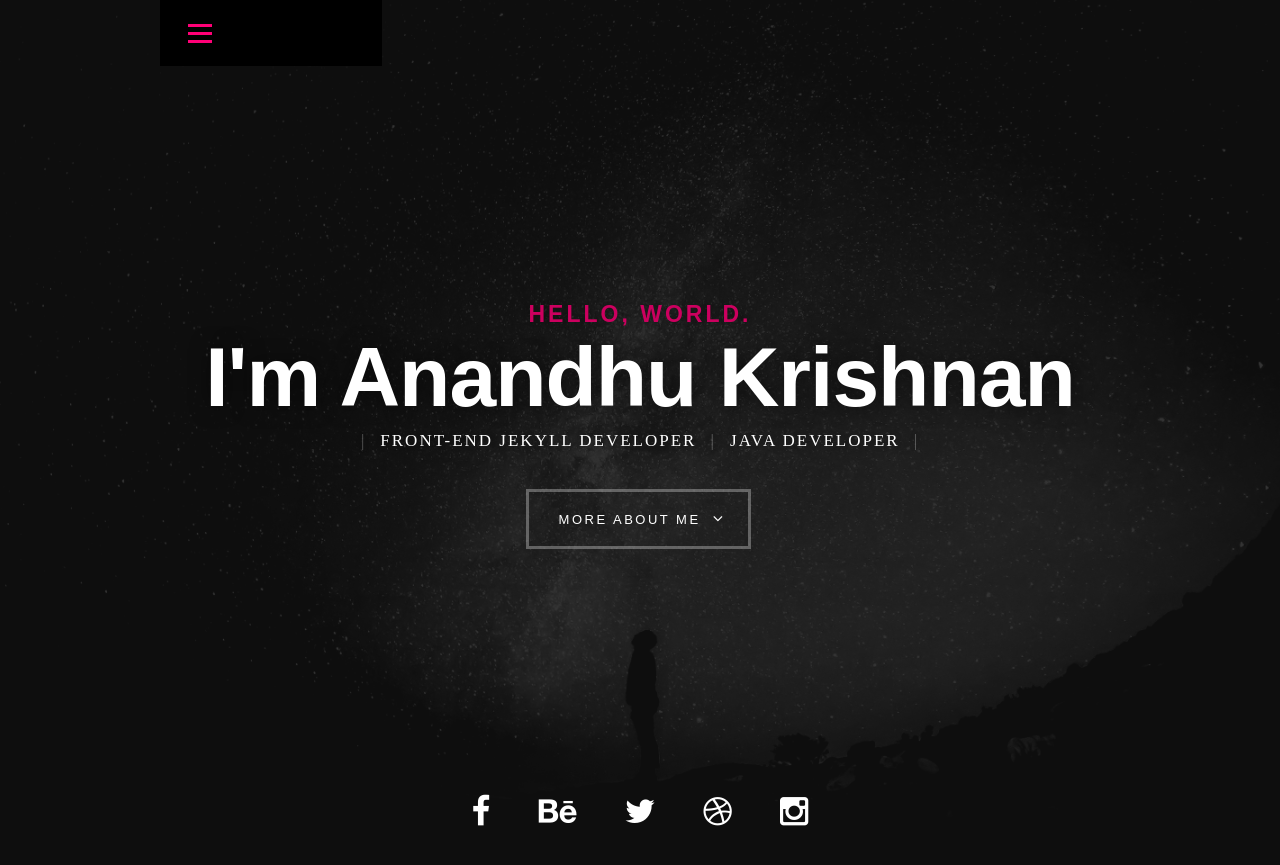
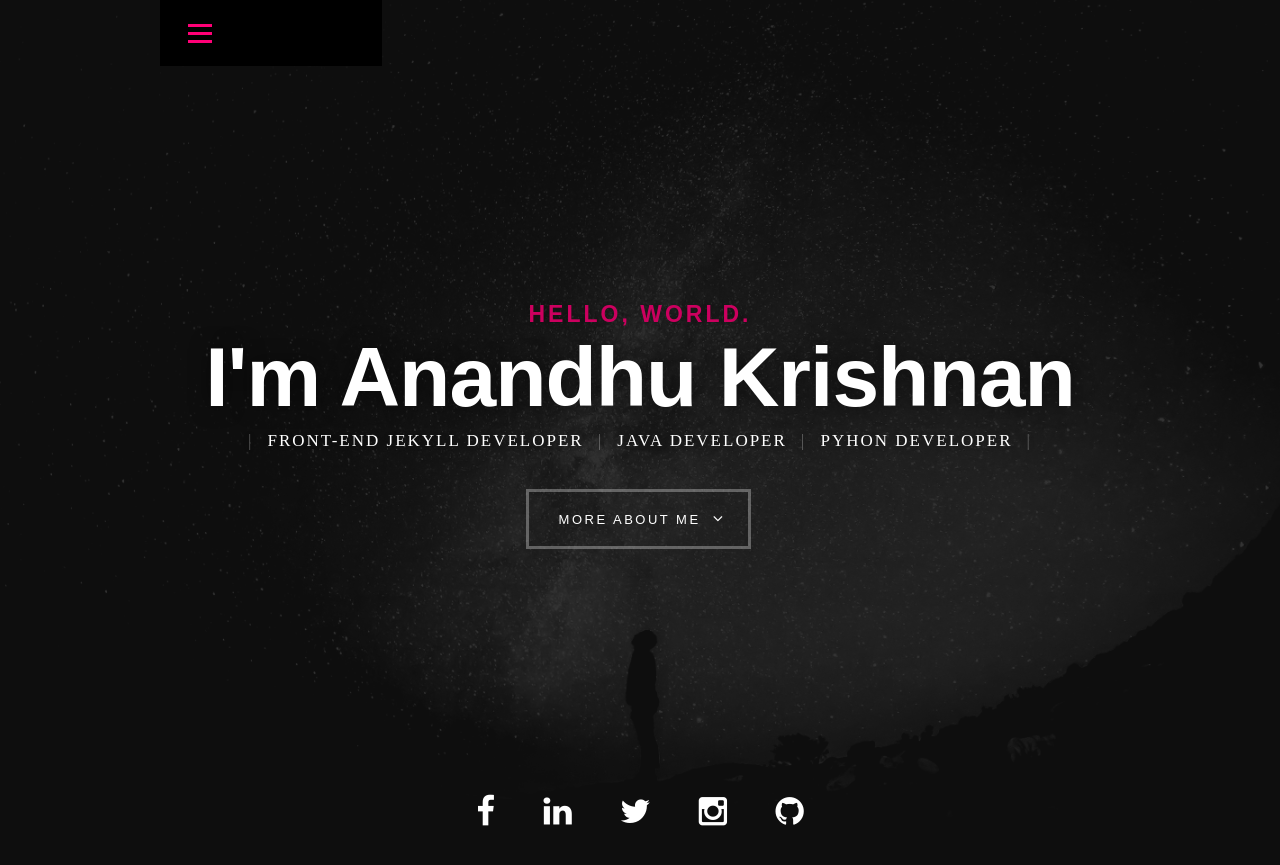
Before and after one commit to anandhuk/websiteme, a Jekyll site: the page built from index.markdown, in a window 1280 px wide and 900 px high. Shown: the top 865 px of the window. Built offline with Jekyll 4.4.1, drawn with Linux system fonts in a browser that asks for light colours; some web fonts are replaced; some of the changed text lies outside the part shown.

Commit message:
Links updates

```diff
--- a/_layouts/home.html
+++ b/_layouts/home.html
@@ -50,17 +50,18 @@
                     <p class="intro-position">
                         <span>Front-end Jekyll Developer</span>
                         <span>Java Developer</span>
+                        <span>Pyhon Developer</span>
                     </p>
                     <a class="button stroke smoothscroll" href="#about" title="">More About Me</a>
                 </div>
             </div>
         </div>
         <ul class="intro-social">
-            <li><a href="#"><i class="fa fa-facebook"></i></a></li>
-            <li><a href="#"><i class="fa fa-behance"></i></a></li>
-            <li><a href="#"><i class="fa fa-twitter"></i></a></li>
-            <li><a href="#"><i class="fa fa-dribbble"></i></a></li>
-            <li><a href="#"><i class="fa fa-instagram"></i></a></li>
+            <li><a href="https://www.facebook.com/anandhu.krishananppy" target="_blank"><i class="fa fa-facebook"></i></a></li>
+            <li><a href="https://www.linkedin.com/in/anandhu-krishnan-g/" target="_blank"><i class="fa fa-linkedin"></i></a></li>
+            <li><a href="https://twitter.com/Anandhu56434891" target="_blank"><i class="fa fa-twitter"></i></a></li>
+            <li><a href="https://www.instagram.com/anandhukrishnanppy/" target="_blank"><i class="fa fa-instagram"></i></a></li>
+            <li><a href="https://github.com/anandhuk" target="_blank"><i class="fa fa-github"></i></a></li>
         </ul>
     </section>
     <section id="about">
@@ -128,12 +129,16 @@
                         <strong>JQuery</strong>
                     </li>
                     <li>
-                        <div class="progress percent95"><span>95%</span></div>
+                        <div class="progress percent80"><span>80%</span></div>
                         <strong>Java</strong>
                     </li>
                     <li>
-                        <div class="progress percent75"><span>75%</span></div>
+                        <div class="progress percent95"><span>95%</span></div>
                         <strong>Jekyll</strong>
+                    </li>
+                    <li>
+                        <div class="progress percent95"><span>95%</span></div>
+                        <strong>Python</strong>
                     </li>
                 </ul>
             </div>
```
